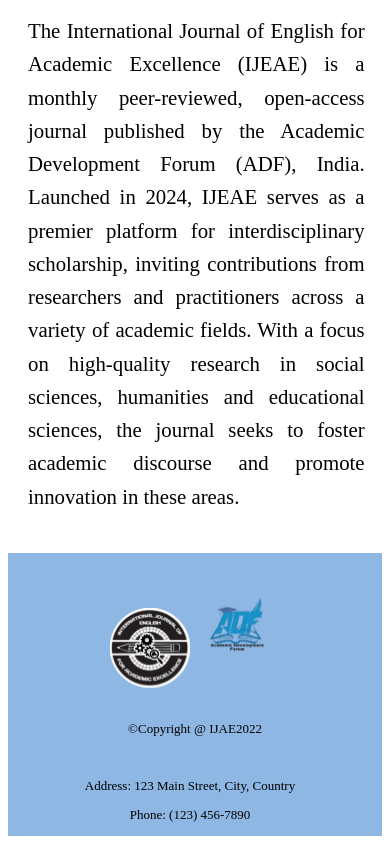
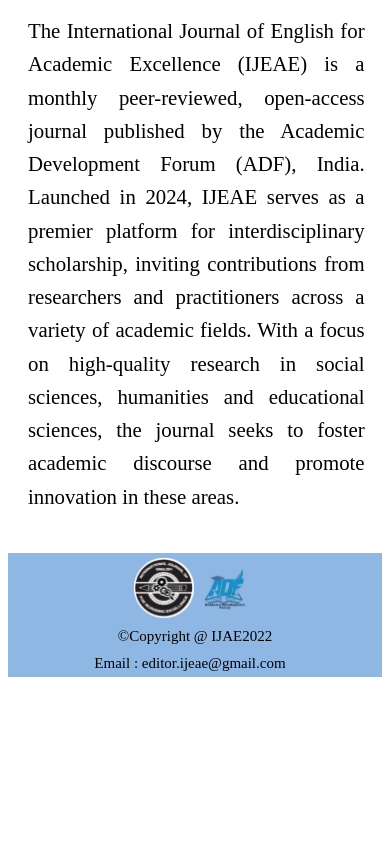
Before and after one commit to clownfish1805/journal_website, a React (Create React App) app: page / in a window 390 px wide. Shown: the part 2398-3242 px from the top of the page. After the commit the page ends 3083 px from the top, so only its background shows below. Built offline with nearby package versions, Linux system fonts and the light colour scheme.

Commit message:
resp and dep changes

```diff
--- a/public/index.html
+++ b/public/index.html
@@ -24,7 +24,7 @@
       work correctly both with client-side routing and a non-root public URL.
       Learn how to configure a non-root public URL by running `npm run build`.
     -->
-    <title>Journal</title>
+    <title>IJAEAE</title>
   </head>
   <body>
     <noscript>You need to enable JavaScript to run this app.</noscript>
--- a/src/Components/Footer/Footer.css
+++ b/src/Components/Footer/Footer.css
@@ -1,100 +1,99 @@
 .footer {
     background-color: #8fb7e3;
-    color: rgb(0, 0, 0);
+    color: #000;
     display: flex;
     flex-direction: row;
     align-items: center;
     justify-content: space-between;
     text-align: center;
-    padding: 20px;
-    gap: 20px;
-    /* Ensure consistent spacing between sections */
+    padding: 5px 10px;
+    gap: 30px;
     flex-wrap: wrap;
-    /* Allow wrapping for smaller screens */
 }
 
 .footer-image {
     display: flex;
     align-items: center;
     justify-content: center;
-    flex: 0 1 auto;
-    /* Ensure flexible width for consistent layout */
-    margin: 0;
-    /* Remove extra margins */
+    gap: 5px;
+    margin-left: 100px;
+
 }
 
 .footer-image img {
-    width: 130px;
+    width: 70px;
     height: auto;
     object-fit: contain;
     margin: 0;
-    /* Remove default margins around images */
+
 }
 
 .footer-info,
 .footer-address {
-    font-size: 14px;
-    /* Use a consistent font size */
+    font-size: 20px;
+
     text-align: center;
+    padding: 0 5px;
+    /* Compact padding */
     margin: 0;
-    padding: 0 10px;
-    /* Add padding for spacing inside elements */
+    /* Remove margin to avoid spacing between rows */
     flex: 1;
-    /* Ensure equal space sharing */
 }
 
 /* Responsive Styling */
 @media (max-width: 768px) {
     .footer {
         flex-direction: column;
-        /* Switch to vertical layout */
+        /* Stacked layout for tablets */
         align-items: center;
-        /* Center align content */
-        text-align: center;
+        padding: 5px;
+        /* Minimal padding for compact layout */
         gap: 15px;
-        /* Add space between sections */
+        /* Minimized space between sections */
     }
 
     .footer-image {
         flex-direction: row;
-        /* Ensure logos stay in one row */
-        gap: 10px;
-        /* Add some spacing between logos */
+        justify-content: center;
+        gap: 5px;
+        /* Minimal space between images */
+        margin: 0;
+        /* Ensure no extra spacing */
     }
 
     .footer-image img {
-        width: 100px;
-        /* Adjust image size */
+        width: 60px;
+        /* Smaller images for tablets */
     }
 
     .footer-info,
     .footer-address {
         font-size: 12px;
-        /* Reduce font size */
+        /* Compact text for tablets */
+        margin-top: 5px;
+        /* Ensure even spacing between text rows */
     }
 }
 
 @media (max-width: 420px) {
     .footer {
-        padding: 0px;
-
+        padding: 5px;
+        gap: 10px;
     }
 
     .footer-image {
-            display: flex;
-                flex-direction: row;
-                align-items: center;
-                justify-content: space-between;
+        flex-direction: row;
+        justify-content: center;
+        gap: 3px;
     }
 
-    .footer-image img {
-        width: 80px;
-        height: 90px;
-        align-items: center;
-        /* Scale down images further */
+
+
+    .footer-info,
+    .footer-address {
+        font-size: 15px;
+        text-align: center;
+        margin: 0;
+        padding: 0;
     }
-        .footer-info p,
-        .footer-address p {
-            font-size: 13px;
-        }
 }
--- a/src/Components/Footer/Footer.js
+++ b/src/Components/Footer/Footer.js
@@ -8,15 +8,12 @@ const Footer = () => {
     <>
       <div className="footer">
         <div className="footer-image">
-          <img src={logo} style={{ marginTop: "50px" }}></img>
+          <img src={logo}></img>
           <img src={grouplogo}></img>
         </div>
-        <div className="footer-info">
-          <p>&copy;Copyright @ IJAE2022</p>
-        </div>
+        <div className="footer-info">&copy;Copyright @ IJAE2022</div>
         <div className="footer-address" style={{ marginRight: "10px" }}>
-          <p>Address: 123 Main Street, City, Country</p>
-          <p>Phone: (123) 456-7890</p>
+          Email : editor.ijeae@gmail.com
         </div>
       </div>
     </>
```
